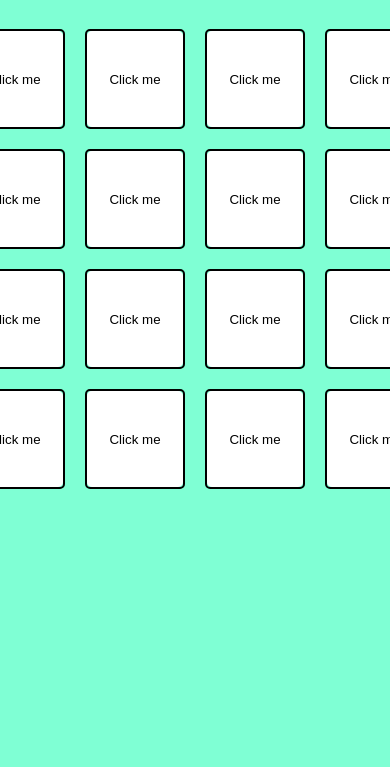
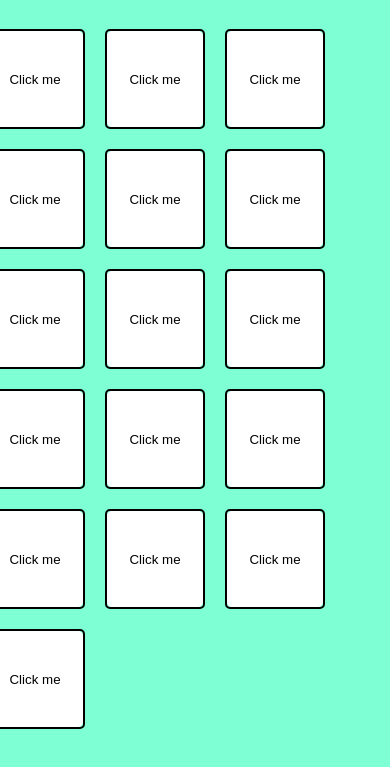
Before and after one commit to Vasliddin94/Practice-xzzx-a, a plain HTML site: page index.html in a window 390 px wide. Shown: the part 69-836 px from the top of the page. Drawn offline with nearby package versions, Linux system fonts and the light colour scheme.

Commit message:
Update style.css

```diff
--- a/css/style.css
+++ b/css/style.css
@@ -100,7 +100,7 @@ body{
 
 @media  screen and (max-width: 560px) {
     .container{
-        width: 480px;
+        width: 440px;
         text-align: center
     }
 }
```
